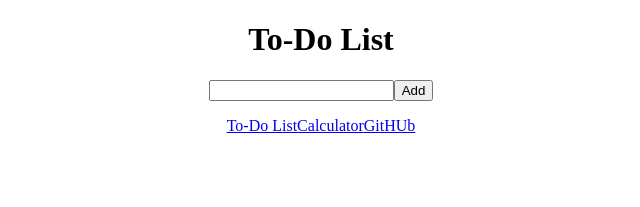
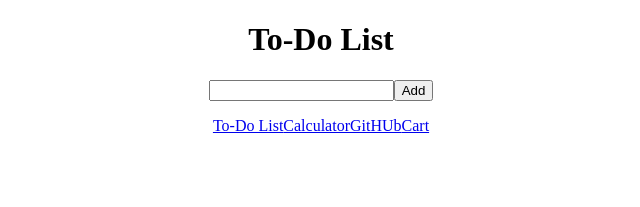
Before and after one commit to varshasawner/E-com-MERN, a React (Create React App) app in the folder my-app/: page / in a window 1280 px wide. Shown: the top 207 px of the page, without its empty margins (319-959 px from the left). Built offline with nearby package versions, Linux system fonts and the light colour scheme.

Commit message:
cart component added

```diff
--- a/my-app/src/Navigation.js
+++ b/my-app/src/Navigation.js
@@ -3,6 +3,7 @@ import './App.css';
 import {useState} from 'react';
 import Calculator from './component/Calculator';
 import GithubUserCard from './component/GithubUserCard';
+import Cart from './component/Cart';
 
 function Navigation() {
   const [todo, setTodo] = useState(false);
@@ -24,6 +25,10 @@ function Navigation() {
       {
         activeComponent === "calculator" && <Calculator />
       }
+
+      {
+        activeComponent === "cart" && <Cart />
+      }
       <a href="#" onClick={()=>{
         setActiveComponent("todo")
         window.history.pushState('todo', 'Todo', '/todo')
@@ -37,6 +42,11 @@ function Navigation() {
         window.history.pushState('github', 'Github', '/github')
       }}>GitHUb</a>
 
+      <a href="#" onClick={()=>{
+        setActiveComponent("cart")
+        window.history.pushState('cart', 'Cart', '/cart')
+      }}>Cart</a>
+
     </div>
   );
 }
--- a/my-app/src/component/Cart.js
+++ b/my-app/src/component/Cart.js
@@ -0,0 +1,14 @@
+export default function Cart(){
+
+    fetch("https://fakestoreapi.com/products")
+    .then((res)=>{ return res.json()})
+    .then((res)=>{ console.log(res)})
+
+    return (
+        <>
+            <h1 align="center">Shopping Cart</h1>
+            <p>&#128722;</p>
+
+        </>
+    )
+}
--- a/my-app/src/component/Todo-List.js
+++ b/my-app/src/component/Todo-List.js
@@ -16,7 +16,8 @@ export default function ToDoList(){
     }
 
     const removeItem = (index) => {
-        setItem(list.splice(index, 1))
+        setItem(list.splice(index, 1));
+
     }
 
     return(
```
